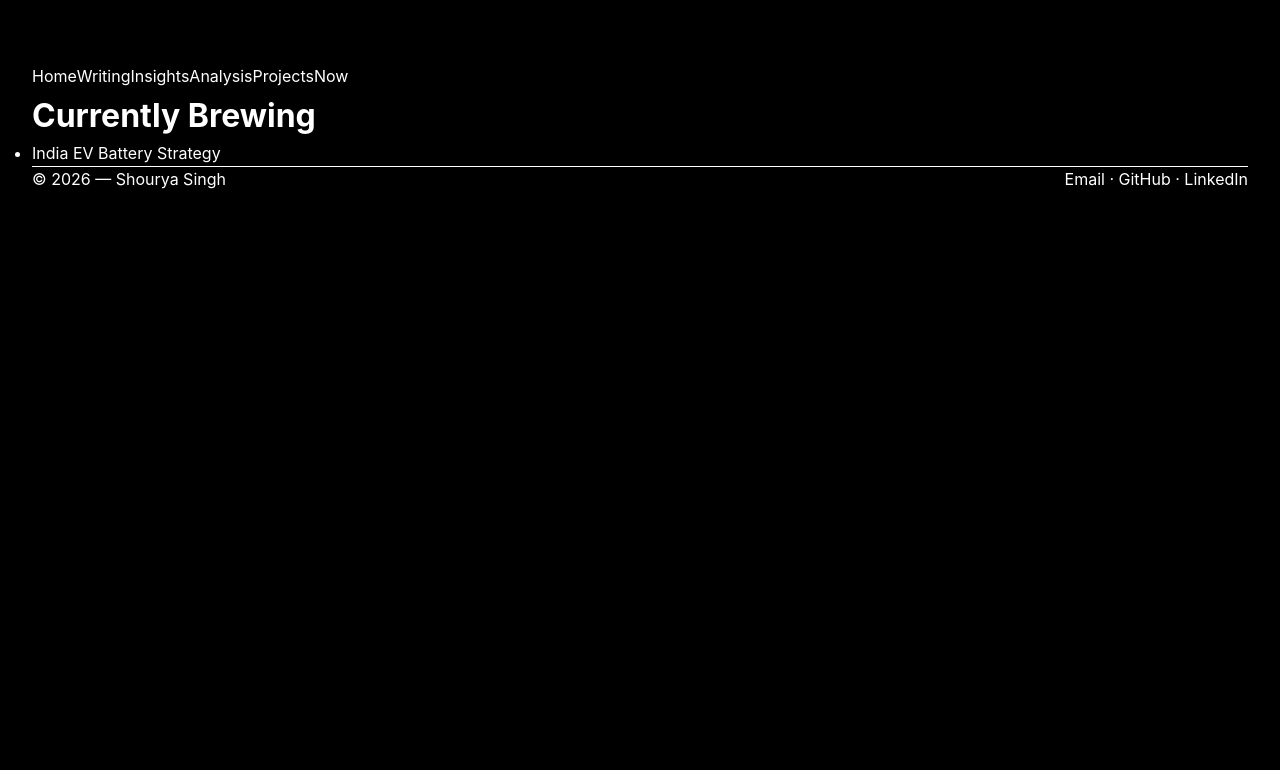
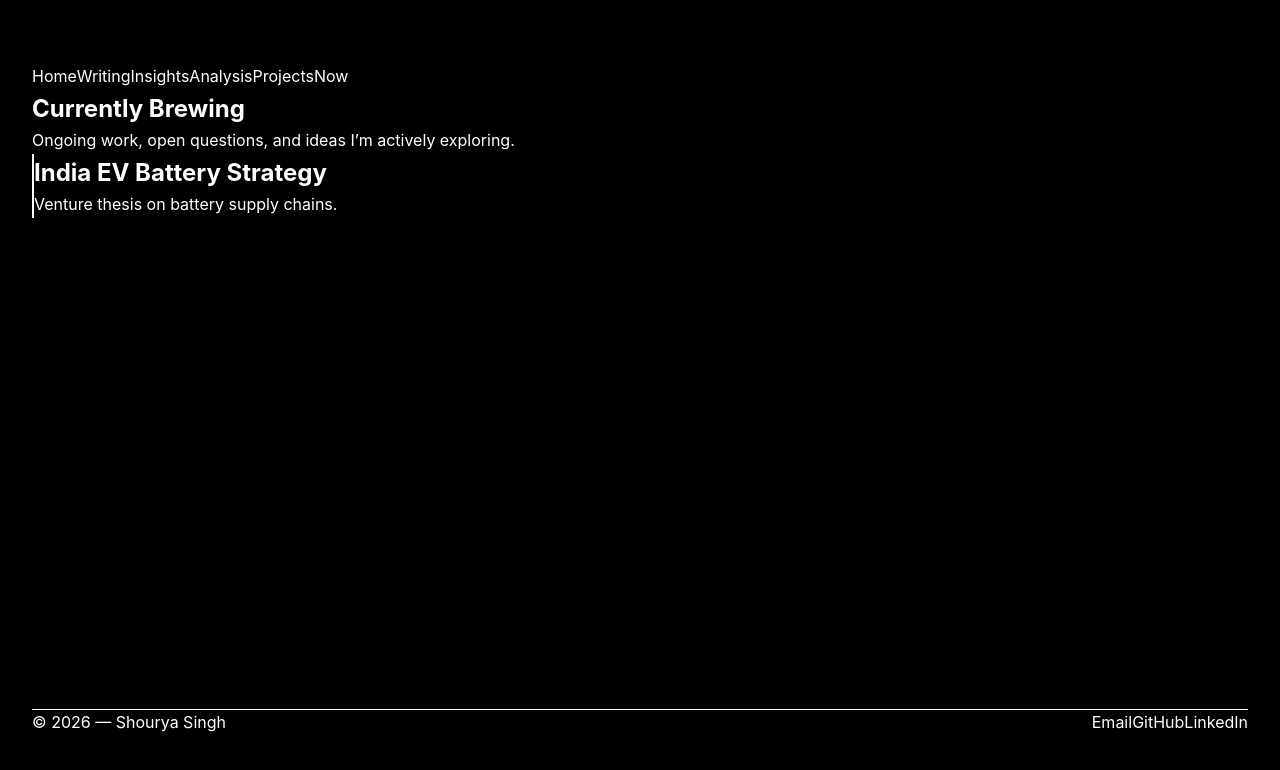
Before and after one commit to meeth10/weblog, a Next.js app: page /currently-brewing in a window 1280 px wide. Shown: the top 770 px of the page. Built offline with nearby package versions, Linux system fonts and the light colour scheme.

Commit message:
Portfolio makeoverssssss

```diff
--- a/app/components/footer.tsx
+++ b/app/components/footer.tsx
@@ -1,8 +1,14 @@
 export default function Footer() {
   return (
-    <footer className="border-t border-gray-800 mt-20 py-6 text-sm text-gray-400 flex justify-between">
-      <span>© 2026 — Shourya Singh</span>
-      <span>Email · GitHub · LinkedIn</span>
+    <footer className="border-t border-gray-800">
+      <div className="max-w-5xl mx-auto px-6 py-6 flex justify-between items-center text-sm text-gray-400">
+        <span>© 2026 — Shourya Singh</span>
+        <span className="space-x-4">
+          <a href="mailto:your@email.com">Email</a>
+          <a href="https://github.com/yourhandle">GitHub</a>
+          <a href="https://linkedin.com/in/yourhandle">LinkedIn</a>
+        </span>
+      </div>
     </footer>
   )
 }
--- a/app/currently-brewing/page.tsx
+++ b/app/currently-brewing/page.tsx
@@ -4,13 +4,26 @@ export default function CurrentlyBrewing() {
   const list = projects.filter(p => p.category === "brewing")
 
   return (
-    <main className="max-w-4xl mx-auto py-16">
-      <h1 className="text-4xl font-bold mb-8">Currently Brewing</h1>
-      <ul className="space-y-4">
+    <section className="max-w-4xl mx-auto px-6 py-20 space-y-12">
+
+      {/* PAGE HEADER */}
+      <header className="space-y-4">
+        <h1 className="text-4xl font-bold">Currently Brewing</h1>
+        <p className="text-gray-400 max-w-2xl">
+          Ongoing work, open questions, and ideas I’m actively exploring.
+        </p>
+      </header>
+
+      {/* CONTENT */}
+      <div className="space-y-6">
         {list.map(p => (
-          <li key={p.id}>{p.title}</li>
+          <div key={p.id} className="border-l-2 border-gray-700 pl-4">
+            <h2 className="text-xl font-semibold">{p.title}</h2>
+            <p className="text-gray-400">{p.summary}</p>
+          </div>
         ))}
-      </ul>
-    </main>
+      </div>
+
+    </section>
   )
 }
--- a/app/layout.tsx
+++ b/app/layout.tsx
@@ -1,13 +1,22 @@
 import "./global.css"
-import Nav from "../app/components/nav"
-import Footer from "../app/components/footer"
+import Nav from "./components/nav"
+import Footer from "./components/footer"
 
-export default function RootLayout({ children }: { children: React.ReactNode }) {
+export default function RootLayout({
+  children,
+}: {
+  children: React.ReactNode
+}) {
   return (
     <html lang="en">
-      <body className="bg-black text-white max-w-5xl mx-auto px-6">
+      <body className="bg-black text-white min-h-screen flex flex-col">
         <Nav />
-        {children}
+
+        {/* MAIN CONTENT */}
+        <main className="flex-1">
+          {children}
+        </main>
+
         <Footer />
       </body>
     </html>
```
